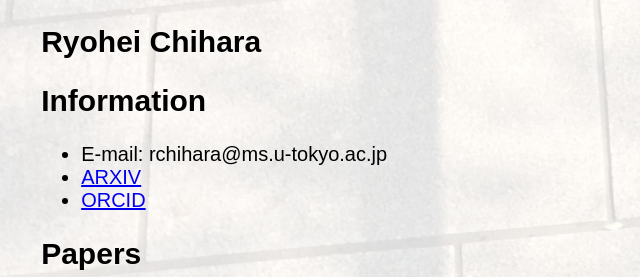
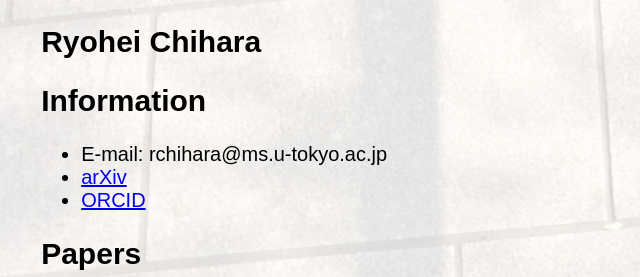
Before and after one commit to ryoheit8r/ryoheit8r.github.io, a plain HTML site: page index.html in a window 1280 px wide. Shown: the top 277 px of the page, 0-640 px from the left. Drawn offline with Linux system fonts and the light colour scheme; a web font is replaced by a local one.

Commit message:
Update index.html

```diff
--- a/index.html
+++ b/index.html
@@ -14,7 +14,7 @@
             <h2>Information</h2>
             <ul>
                 <li>E-mail: rchihara@ms.u-tokyo.ac.jp</li>
-                <li><a href="https://arxiv.org/a/chihara_r_1.html">ARXIV</a></li>
+                <li><a href="https://arxiv.org/a/chihara_r_1.html">arXiv</a></li>
                 <li><a href="https://orcid.org/0000-0003-1654-2384">ORCID</a></li>
             </ul>
             <h2>Papers</h2>
```
